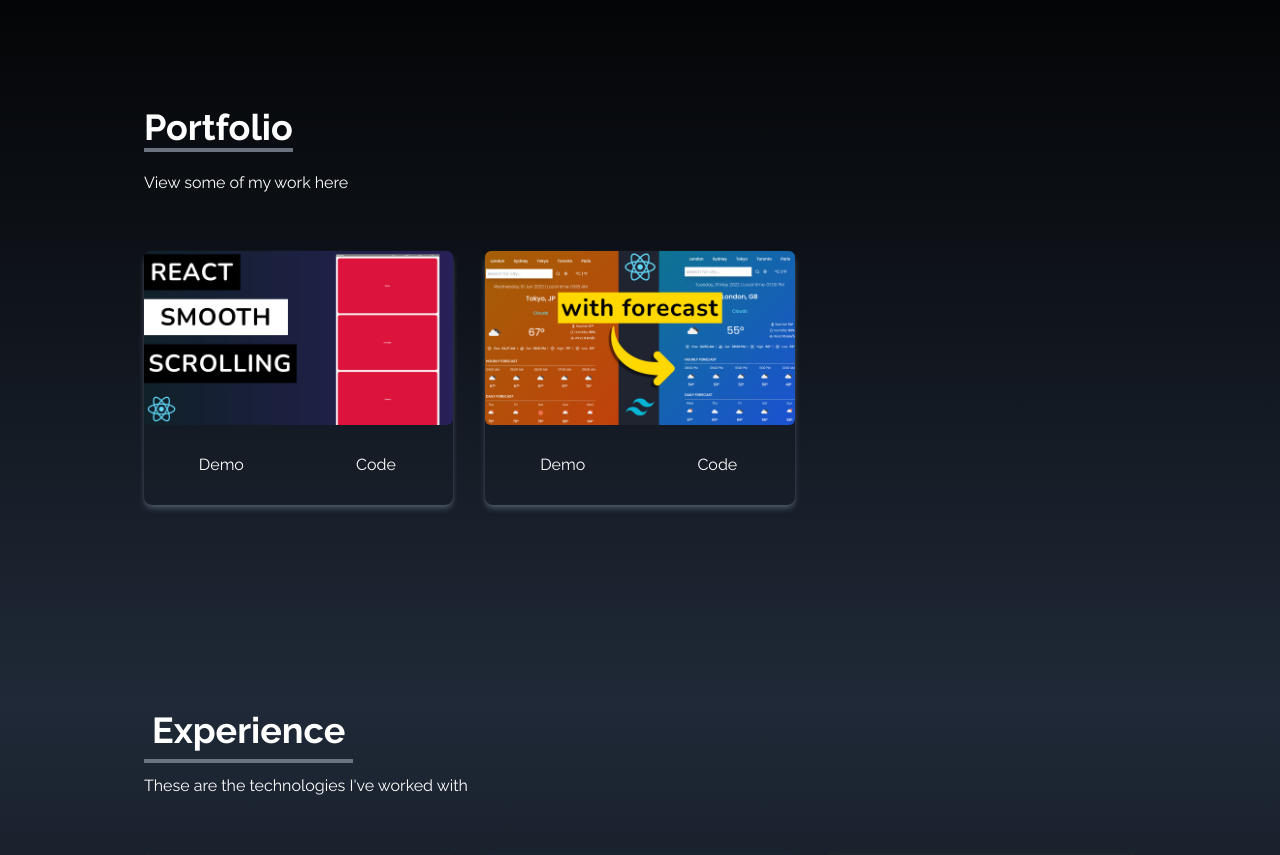
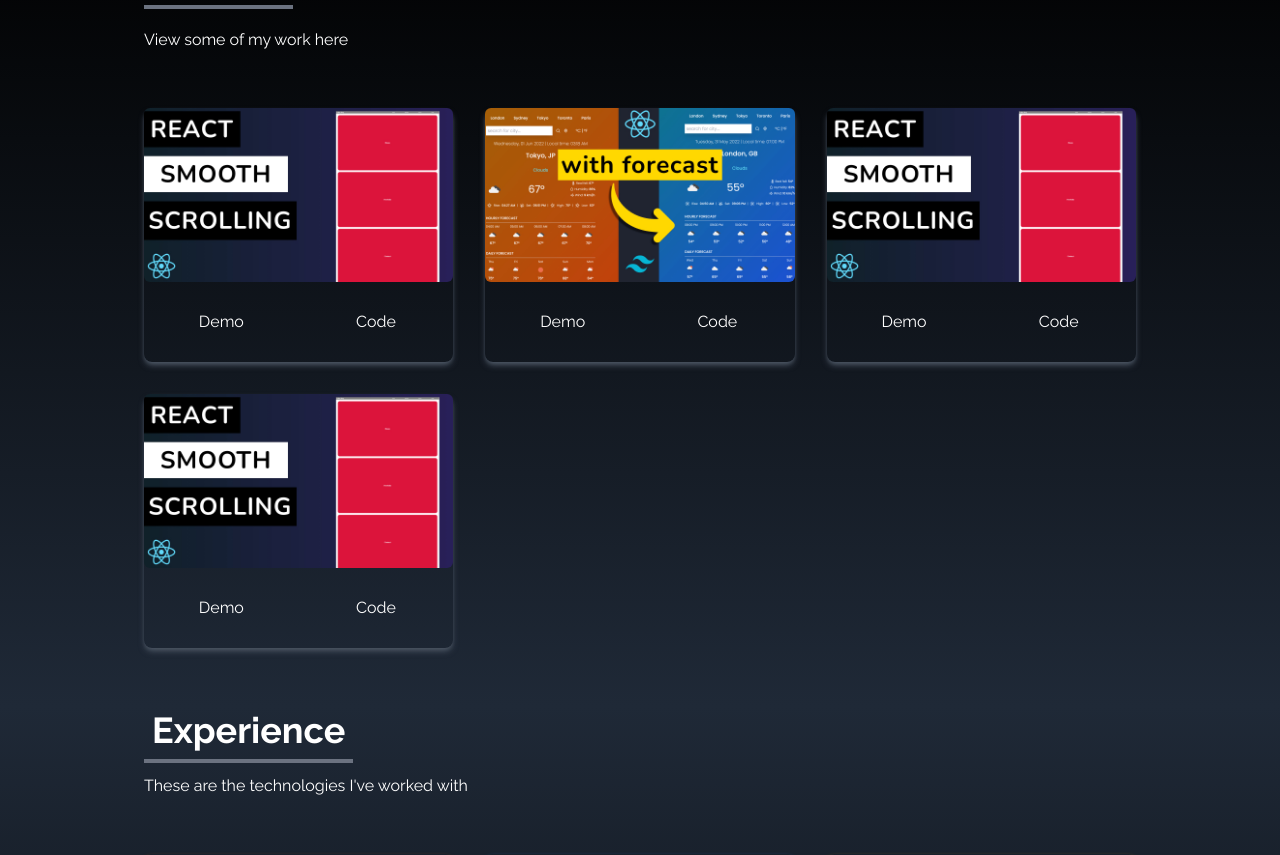
Before and after one commit to chrisredd/chrisredd, a React (Create React App) app: page / in a window 1280 px wide. Shown: the part 1694-2549 px from the top of the page. Built offline with nearby package versions, Linux system fonts and the light colour scheme.

Commit message:
testing portfolio expansion

```diff
--- a/src/components/Portfolio.jsx
+++ b/src/components/Portfolio.jsx
@@ -14,7 +14,15 @@ const Portfolio = () => {
     {
       id: 6,
       src: reactWeather,
-  },
+    },
+    {
+      id: 4,
+      src: reactSmooth,
+    },
+    {
+      id: 4,
+      src: reactSmooth,
+    },
   ];
 
   return (
```
